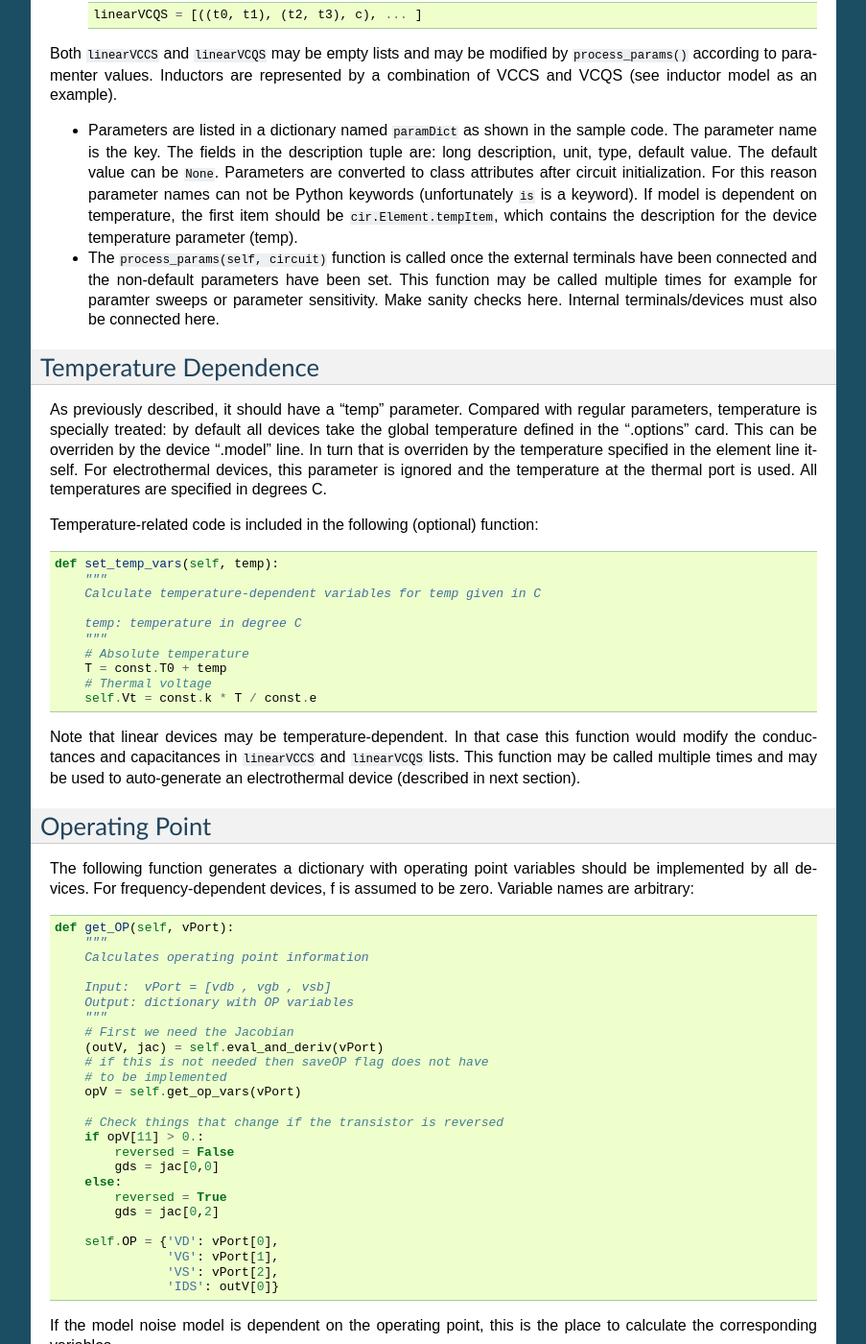
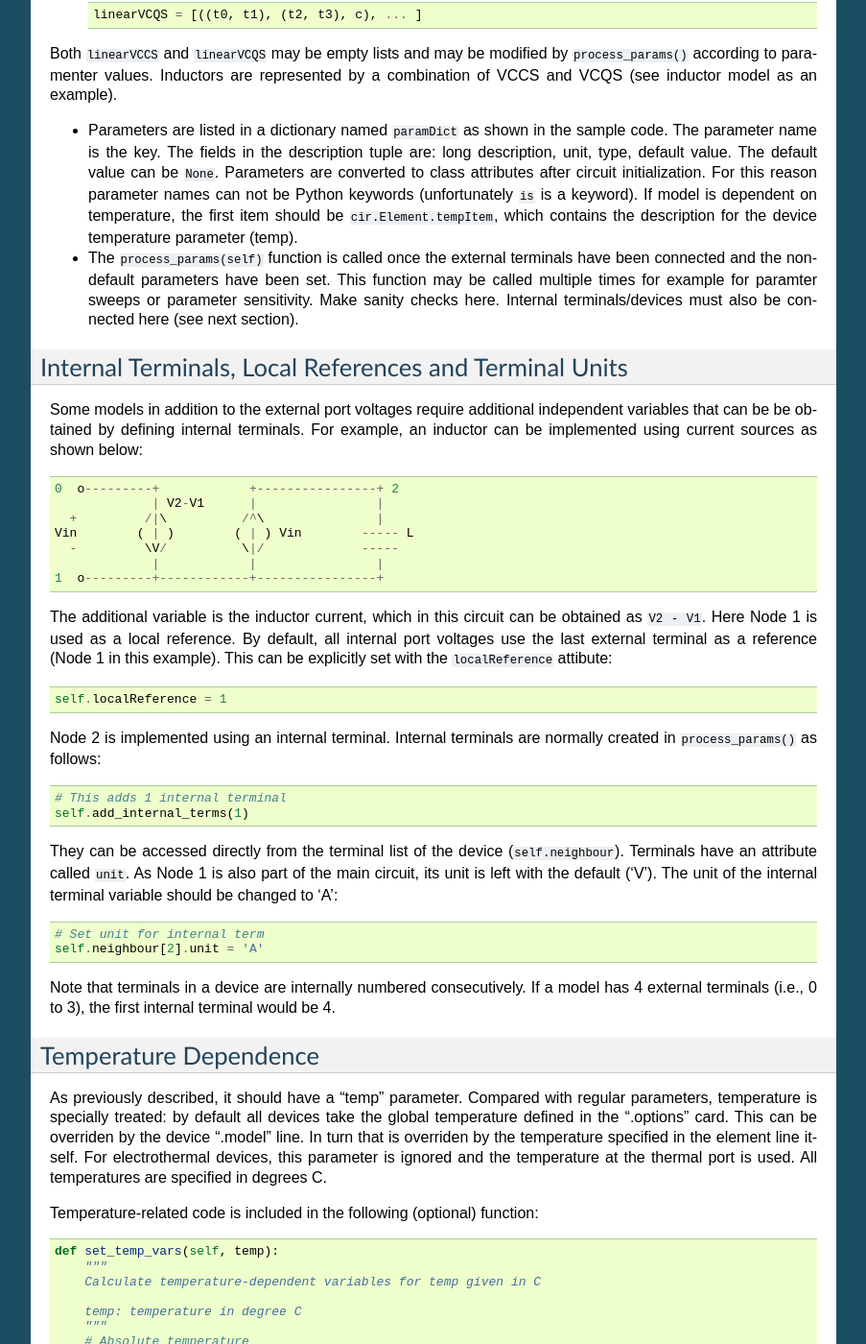
Before and after one commit to cechrist/cardoon, a Sphinx documentation site: the page built from doc/adding_devices.rst, in a window 1280 px wide and 1400 px high, scrolled down 2152 px. Shown: the whole window at 96% size, without its empty margins (198-1101 px from the left). Built offline with Sphinx 7.4.7, drawn with Linux system fonts in a browser that asks for light colours; formulas are drawn with MathJax 3; some of the changed text lies outside the part shown.

Commit message:
Added localReference and terminal units (concept and documentation)

```diff
--- a/doc/adding_devices.rst
+++ b/doc/adding_devices.rst
@@ -152,12 +152,57 @@ values. Inductors are represented by a combination of VCCS and VCQS
   should be ``cir.Element.tempItem``, which contains the description
   for the device temperature parameter (temp).
 
-* The ``process_params(self, circuit)`` function is called once the
+* The ``process_params(self)`` function is called once the
   external terminals have been connected and the non-default
   parameters have been set. This function may be called multiple times
   for example for paramter sweeps or parameter sensitivity. Make
   sanity checks here. Internal terminals/devices must also be
-  connected here.
+  connected here (see next section).
+
+
+Internal Terminals, Local References and Terminal Units
+-------------------------------------------------------
+
+Some models in addition to the external port voltages require
+additional independent variables that can be be obtained by defining
+internal terminals. For example, an inductor can be implemented using
+current sources as shown below::
+
+        0  o---------+            +----------------+ 2
+                     | V2-V1      |                |
+          +         /|\          /^\               |
+        Vin        ( | )        ( | ) Vin        ----- L
+          -         \V/          \|/             -----
+                     |            |                |
+        1  o---------+------------+----------------+
+
+The additional variable is the inductor current, which in this circuit
+can be obtained as ``V2 - V1``. Here Node 1 is used as a local
+reference. By default, all internal port voltages use the last
+external terminal as a reference (Node 1 in this example). This can be
+explicitly set with the ``localReference`` attibute::
+
+        self.localReference = 1
+
+Node 2 is implemented using an internal terminal. Internal terminals
+are normally created in ``process_params()`` as follows::
+
+	# This adds 1 internal terminal
+	self.add_internal_terms(1)
+
+They can be accessed directly from the terminal list of the device
+(``self.neighbour``). Terminals have an attribute called ``unit``.  As
+Node 1 is also part of the main circuit, its unit is left with the default
+('V'). The unit of the internal terminal variable should be changed to
+'A'::
+
+        # Set unit for internal term
+        self.neighbour[2].unit = 'A'
+
+Note that terminals in a device are internally numbered
+consecutively. If a model has 4 external terminals (i.e., 0 to 3), the
+first internal terminal would be 4.
+
 
 Temperature Dependence
 ----------------------
@@ -253,7 +298,10 @@ get_OP()::
          s2 = something
          return np.array([s1, s2])
 
-This interface is still experimental and may change.
+This function should work when given for both scalar and vector
+frequencies. It should take advantage of the vectorization
+facilities in numpy.  This interface is still experimental and may
+change.
 
 Nonlinear models
 ----------------
@@ -431,7 +479,9 @@ The Y parameters are calculated in the following functions::
         Documentation
 	fvec is a frequency vector/scalar, but frequency can not be zero
         """
-        # should return 3-D np.array with Y matrix for each frequency
+        # For scalar fvec returns Y matrix
+	# For vector should return 3-D np.array. The frequency
+        # index is the last.
         return ymatrix
 
 
@@ -441,4 +491,6 @@ The Y parameters are calculated in the following functions::
 	"""
 	return ymatrix
 
-This interface is still experimental and may change.
+``get_ymatrix()`` should work when given for both scalar and vector
+frequencies and should take advantage of the vectorization facilities
+in numpy.
--- a/doc/device_library.rst
+++ b/doc/device_library.rst
@@ -304,7 +304,7 @@ Internal implementation uses a gyrator (adds one internal node)::
 
                                       2
     0  o---------+            +----------------+
-                 | gyr V2     |                |
+                 | gyr V21    |                |
       +         /|\          /^\               |
     Vin        | | |        | | | gyr Vin    ----- gyr^2 * L
       -         \V/          \|/             -----
```
Also changed, not shown: circuit.py (+13 -6 lines), doc/design.rst (+31 -3 lines), 9 other files.
